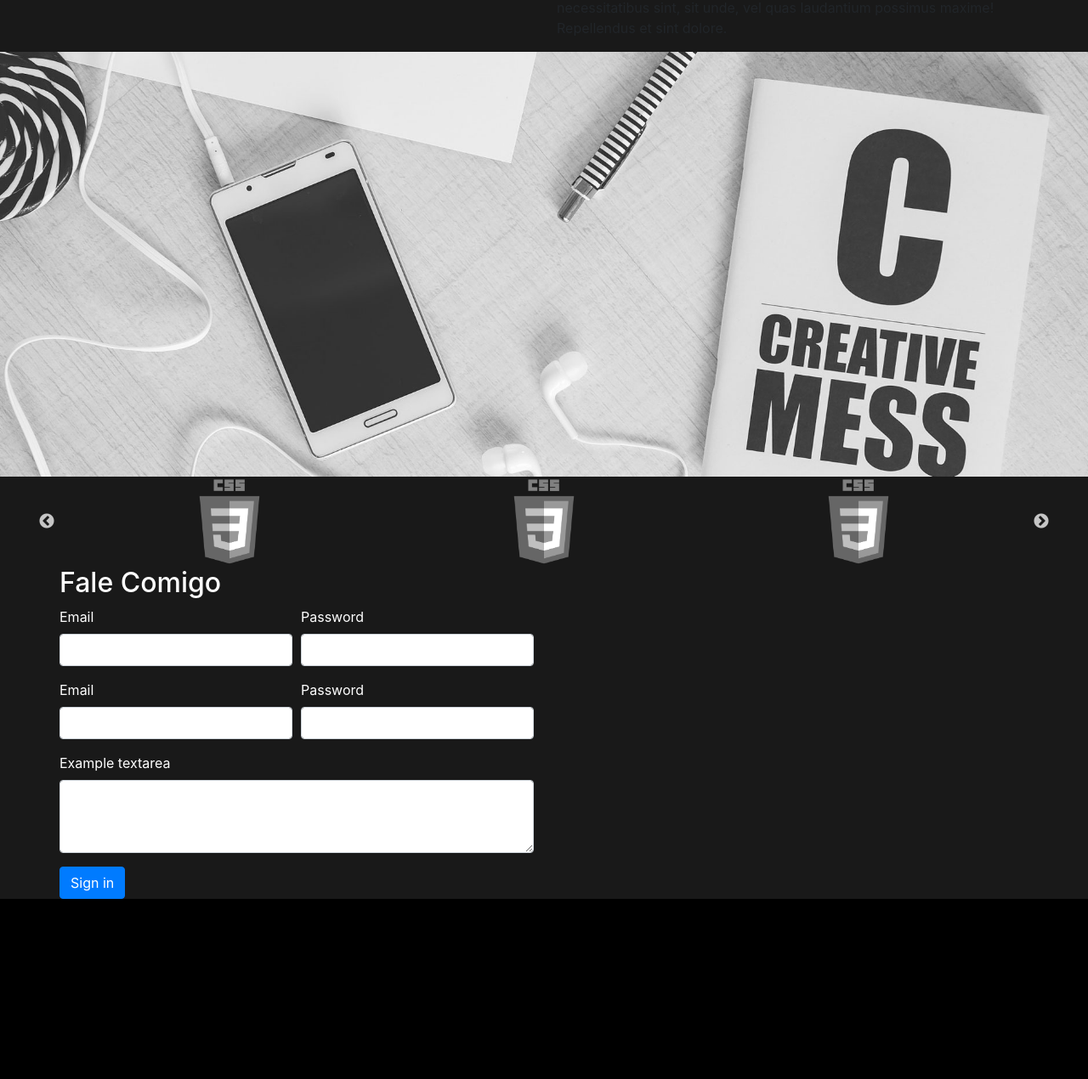
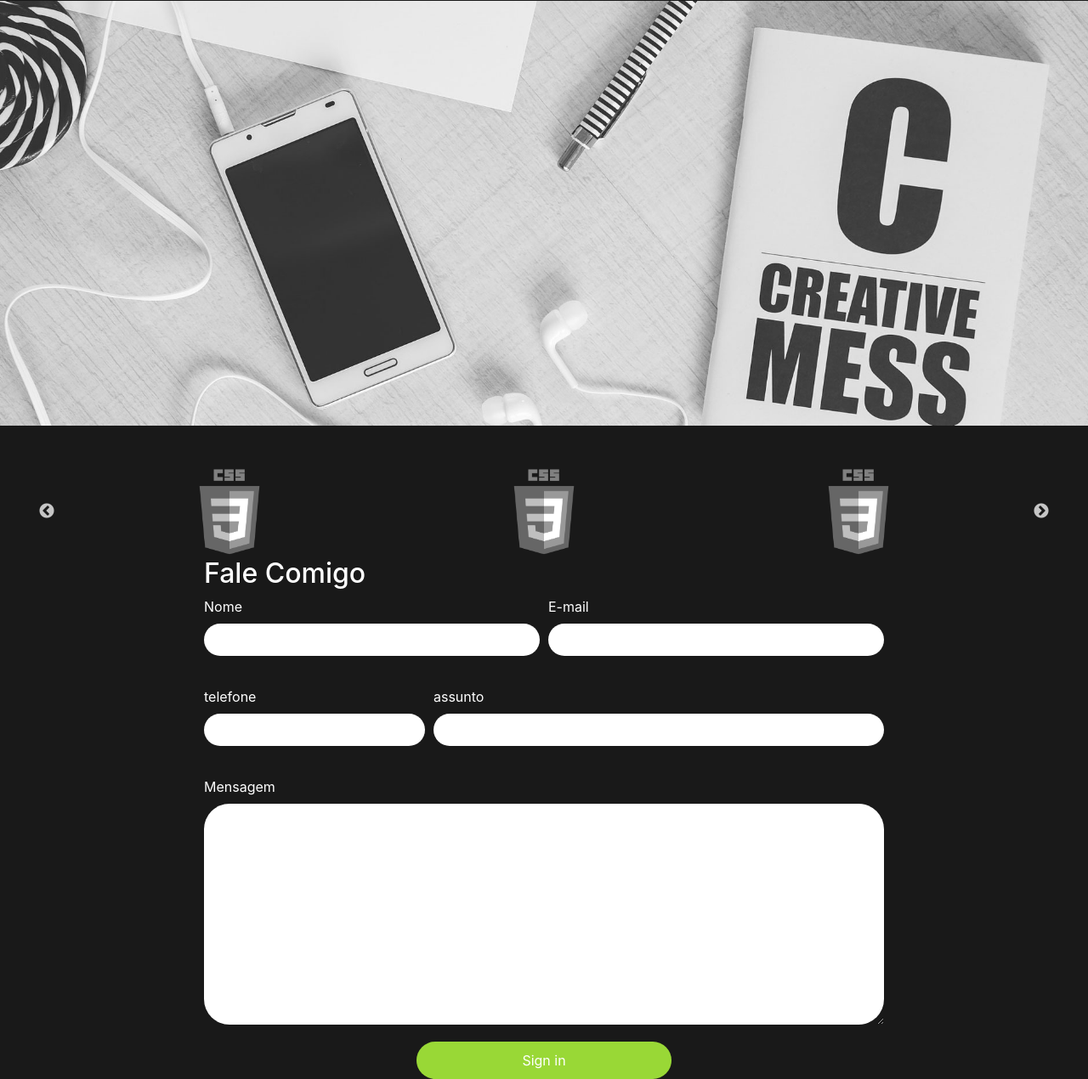
Before and after one commit to RobsonFerreira1992/portfolio, a PHP site: page / in a window 1280 px wide. Shown: the part 2305-3575 px from the top of the page at 85% size. Before the commit the page ends 3363 px from the top, so only its background shows below. Run offline with PHP 8.4, Linux system fonts and the light colour scheme; some libraries are stand-ins or nearby versions.

Commit message:
update contato

```diff
--- a/css/style.css
+++ b/css/style.css
@@ -79,8 +79,9 @@
     color: #94a1aa;
 }
 .home{
-    padding: 200px 0 100px 0;
+    padding: 200px 0  0;
     background-color: #000;
+    height: 100vh;
 }
 .robson {
     margin: auto;
@@ -119,7 +120,7 @@
     padding: 75px 40px;
 }
 .card:hover{
-    background-color: #ed1c53;
+    background-color:#99d836;
 }
 .card h5{
     color: white;
@@ -198,15 +199,48 @@
      margin-right: auto;
  }
  .formulario {
-     color: white;
+    width: 800px;
+    margin: auto;
+    color: #fff;
+    text-align: left;
  }
+ .field {
+    border: none;
+    padding: 10px;
+    width: 100%;
+    outline: none;
+    width: 100%;
+    background: #fff;
+    color: #333;
+    border-radius: 30px;
+    margin-bottom: 20px;
 
-/*sobre */
+ }
+ textarea .field{
+    background: #fff;
+    color: #333;
+    padding: 10px;
+    padding-top: 20px;
+    margin-bottom: 20px;
+ }
+ button {
+    border: none;
+    border-radius: 30px;
+    padding: 10px 30px;
+    display: inline-block;
+    transition: 0.5s ease-out;
+    color: #fff;
+    background:#99d836;
+    display: block;
+    width: 100%;
+    max-width: 300px;
+    margin: auto;
+}
 
 
 
 
- /* contato*/
+
 
  @media(max-width: 768px){
     .max-header{
@@ -311,5 +345,4 @@
         top: 0;
         transform: rotateZ(90deg);
     }
-
 }
--- a/index.php
+++ b/index.php
@@ -180,7 +180,7 @@
         </div>
        <div class="container">
            <div class="row">
-                <div id="tecnologias" class="slider col-lg-12">
+                <div id="tecnologias" class="slider col-lg-12 mt-5">
                     <div class="col-lg-4"><img src="img/css-3-seeklogo-01.png" alt="htnl" width="80px" /></div>
                     <div class="col-lg-4"><img src="img/css-3-seeklogo-01.png" alt="css" width="80px" /></div>
                     <div class="col-lg-4"><img src="img/css-3-seeklogo-01.png" alt="js" width="80px"/></div>
@@ -200,30 +200,30 @@
                         <h2>Fale Comigo</h2>
                         <form>
                             <div class="form-row">
-                            <div class="form-group col-md-6">
-                            <label for="inputEmail4">Email</label>
-                            <input type="email" class="form-control" id="inputEmail4">
+                                <div class="form-group col-lg-6">
+                                    <label for="inputEmail4">Nome</label>
+                                    <input type="text" class="form-control field" id="inputEmail4">
                                 </div>
-                            <div class="form-group col-md-6">
-                            <label for="inputPassword4">Password</label>
-                            <input type="password" class="form-control" id="inputPassword4">
+                                <div class="form-group col-lg-6">
+                                    <label for="inputPassword4">E-mail</label>
+                                    <input type="email" class="form-control field" id="">
                                 </div>
                             </div>
                             <div class="form-row">
-                            <div class="form-group col-md-6">
-                            <label for="inputEmail4">Email</label>
-                            <input type="email" class="form-control" id="inputEmail4">
+                                <div class="form-group col-lg-4">
+                                    <label for="inputEmail4">telefone</label>
+                                    <input type="text" class="form-control field" id="inputEmail4">
                                 </div>
-                            <div class="form-group col-md-6">
-                            <label for="inputPassword4">Password</label>
-                            <input type="password" class="form-control" id="inputPassword4">
+                                <div class="form-group col-lg-8">
+                                    <label for="inputPassword4">assunto</label>
+                                    <input type="text" class="form-control field" id="inputPassword4">
                                 </div>
                             </div>
                             <div class="form-group">
-                            <label for="exampleFormControlTextarea1">Example textarea</label>
-                            <textarea class="form-control" id="exampleFormControlTextarea1" rows="3"></textarea>
+                                <label for="exampleFormControlTextarea1">Mensagem</label>
+                                <textarea class="form-control field" id="exampleFormControlTextarea1" rows="10"></textarea>
                             </div>
-                        <button type="submit" class="btn btn-primary">Sign in</button>
+                            <button type="submit" class="">Sign in</button>
                         </form>
 
                     </div>
```
Lines whose indentation alone changed are shown as unchanged.
